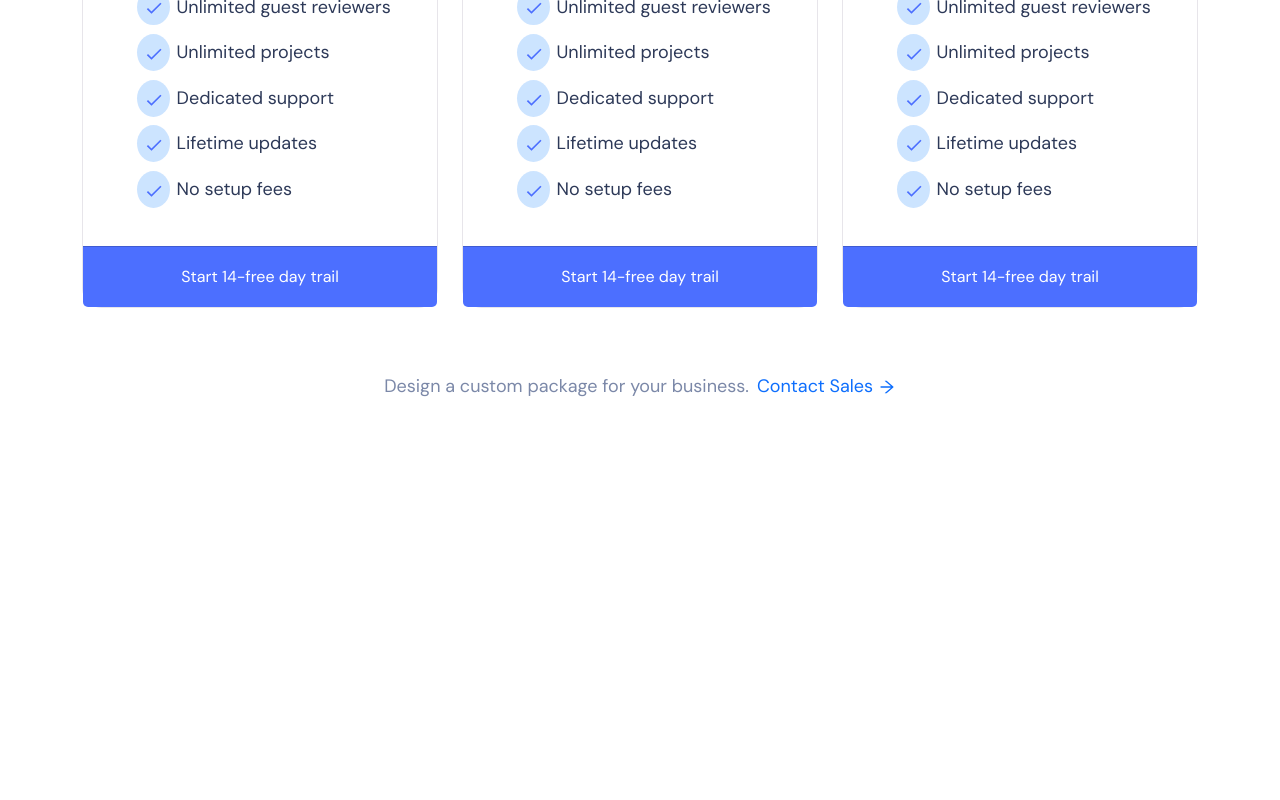
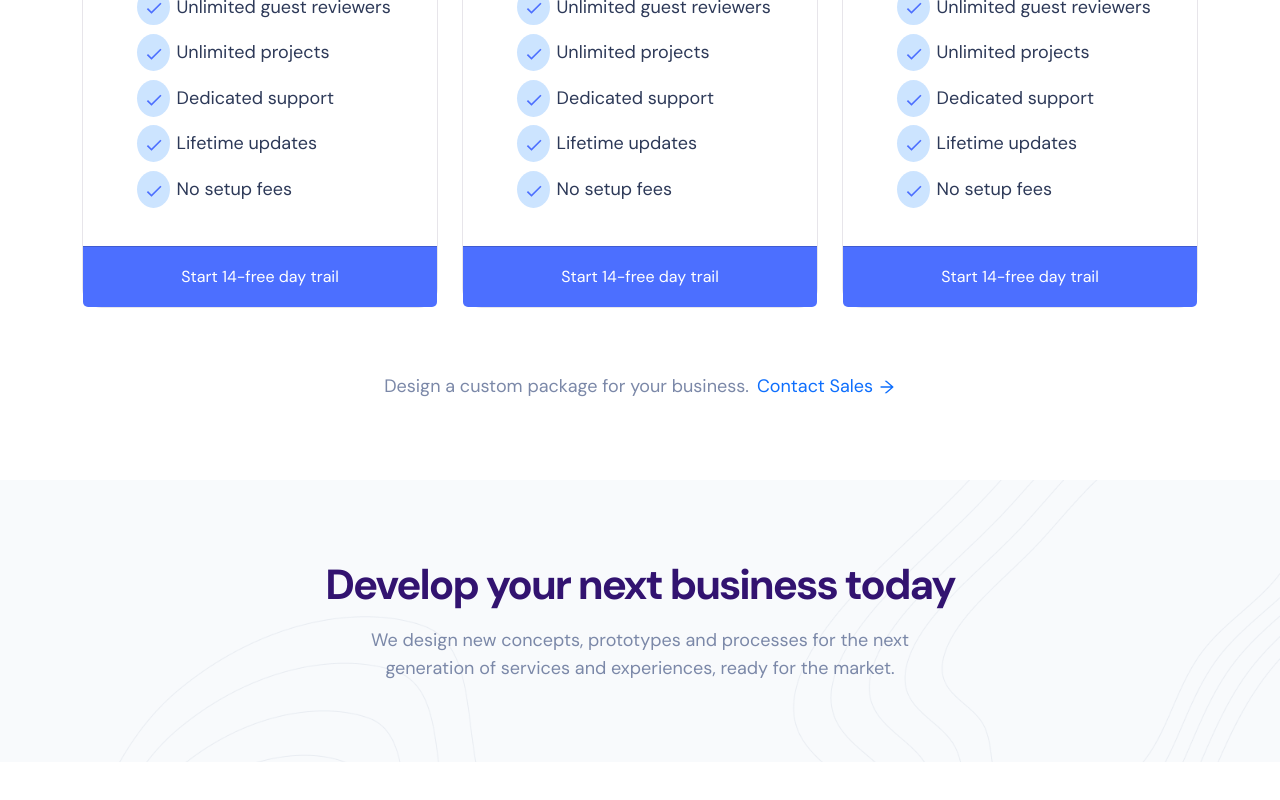
Before and after one commit to Binod69/digi-dolphins, a Next.js app: page / in a window 1280 px wide. Shown: the part 3428-4228 px from the top of the page. Before the commit the page ends 3876 px from the top, so only its background shows below. Built offline with nearby package versions, Linux system fonts and the light colour scheme.

Commit message:
added new components

```diff
--- /dev/null
+++ b/app/Components/Develop/Develop.tsx
@@ -0,0 +1,28 @@
+'use client';
+import Link from 'next/link';
+import Container from 'react-bootstrap/Container';
+import Row from 'react-bootstrap/Row';
+import Col from 'react-bootstrap/Col';
+import styles from './develop.module.css';
+import { AiOutlineArrowRight } from 'react-icons/ai';
+const Develop = () => {
+  return (
+    <>
+      <Container fluid className={styles.con}>
+        <Row>
+          <Col>
+            <article className={styles.articleCon}>
+              <h2 className={styles.title}>Develop your next business today</h2>
+              <p className={styles.para}>
+                We design new concepts, prototypes and processes for the next
+                generation of services and experiences, ready for the market.
+              </p>
+            </article>
+          </Col>
+        </Row>
+      </Container>
+    </>
+  );
+};
+
+export default Develop;
--- /dev/null
+++ b/app/Components/Develop/develop.module.css
@@ -0,0 +1,58 @@
+.con {
+  background-color: #f8fafc;
+  background-image: url('/img/bg-pattern-3.webp');
+  background-repeat: no-repeat;
+  background-size: cover;
+  height: 100%;
+  margin: 5rem 0;
+  /* --background-overlay: '';
+    background-color: transparent;
+    background-image: linear-gradient(0deg, #e9e9f9 0.76%, #e1e2ff00 100%); */
+}
+.con::before {
+  --background-overlay: '';
+  background-color: transparent;
+  background-image: linear-gradient(0deg, #e9e9f9 0.76%, #e1e2ff00 100%);
+}
+.articleCon {
+  text-align: center;
+  margin: 5rem 0;
+}
+
+.title {
+  font-size: 2.625rem;
+  line-height: 3.125rem;
+  color: var(--secondary-color);
+  letter-spacing: -2px;
+  font-weight: 700;
+  margin: 1rem 0;
+}
+.para {
+  font-size: 1.125rem;
+  line-height: 1.75rem;
+  color: #7b88a8;
+  margin: 0 auto;
+  max-width: 47%;
+}
+
+.cardCon {
+  background-color: #fff;
+  border-radius: 1.25rem 1.25rem 1.25rem 1.25rem;
+  box-shadow: 0 40px 70px 0 rgba(202.99999999999997, 184, 255, 0.2);
+  padding-top: 40px;
+  padding-right: 40px;
+  padding-bottom: 60px;
+  padding-left: 40px;
+}
+
+@media screen and (min-width: 0px) and (max-width: 576px) {
+  .con {
+    margin: 1rem 0;
+  }
+  .articleCon {
+    margin: 2.5rem 0;
+  }
+  .para {
+    max-width: 100%;
+  }
+}
--- a/app/Components/Slider/Slider.tsx
+++ b/app/Components/Slider/Slider.tsx
@@ -1,3 +1,4 @@
+'use client';
 import React, { useState, useRef } from 'react';
 import Image from 'next/image';
 import Slider, { Settings } from 'react-slick';
--- a/app/page.tsx
+++ b/app/page.tsx
@@ -1,16 +1,8 @@
-import Banner from './Components/Banner/Banner';
-import Business from './Components/Business/Business';
-import Info from './Components/Info/Info';
-import Pricing from './Components/Pricing/Pricing';
-import Unlimited from './Components/Unlimited/Unlimited';
+import HomeScreen from './screen/HomeScreen';
 export default function Home() {
   return (
     <>
-      <Banner />
-      <Info />
-      <Business />
-      <Unlimited />
-      <Pricing />
+      <HomeScreen />
     </>
   );
 }
--- /dev/null
+++ b/app/screen/HomeScreen.tsx
@@ -0,0 +1,22 @@
+import {
+  Banner,
+  Business,
+  Develop,
+  Info,
+  Pricing,
+  Unlimited,
+} from '../Components/index';
+const HomeScreen = () => {
+  return (
+    <>
+      <Banner />
+      <Info />
+      <Business />
+      <Unlimited />
+      <Pricing />
+      <Develop />
+    </>
+  );
+};
+
+export default HomeScreen;
```
Also changed, not shown: app/Components/index.tsx (added, +7 -0 lines), public/img/bg-pattern-3.webp (added).
